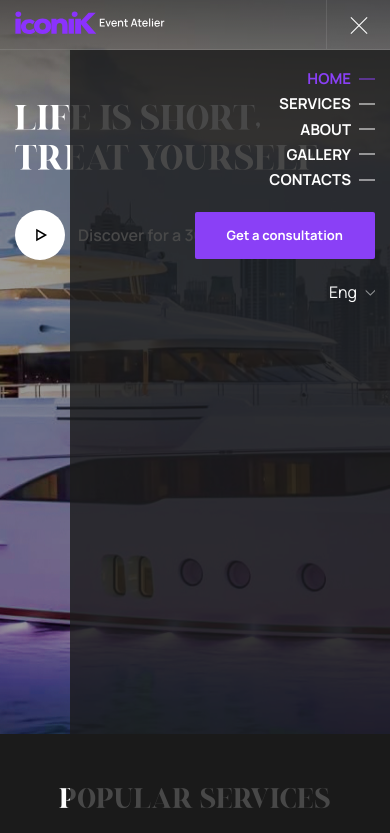
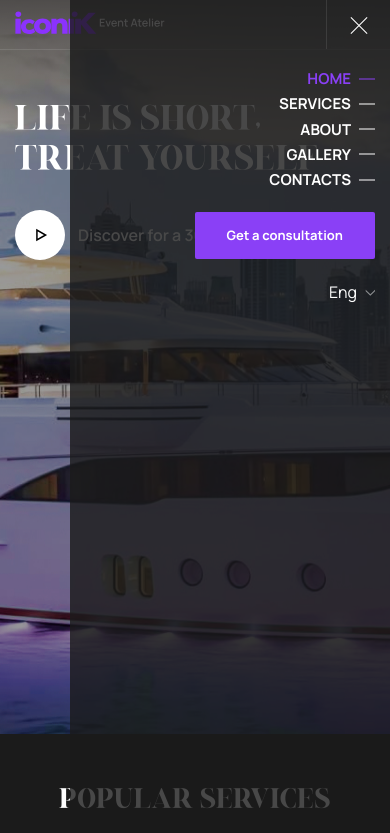
Before and after one commit to ptrv-dev/www-iconik, a website: page src/index.html in a window 390 px wide. Both pictures are taken after a click on the button 358 px from the left and 24 px from the top of the page. Shown: the top 833 px of the page. Drawn offline with nearby package versions, Linux system fonts and the light colour scheme; files that its build step writes are made by us from their sources; a web font is replaced by a local one.

Commit message:
header fix

```diff
--- a/src/js/app.js
+++ b/src/js/app.js
@@ -6,9 +6,11 @@ const handleMenuBtnClick = () => {
   if (menuBtn.classList.contains('header__burger_active')) {
     menuBtn.classList.remove('header__burger_active');
     menuToDisplay.classList.remove('header__menu_active');
+    document.body.classList.remove('no-scroll');
   } else {
     menuBtn.classList.add('header__burger_active');
     menuToDisplay.classList.add('header__menu_active');
+    document.body.classList.add('no-scroll');
   }
 };
 
--- a/src/scss/app/_common.scss
+++ b/src/scss/app/_common.scss
@@ -14,6 +14,9 @@ body {
   }
   color: $font-color;
   background: $body-background;
+  &.no-scroll {
+    overflow: hidden;
+  }
 }
 
 .container {
--- a/src/scss/pages/_header.scss
+++ b/src/scss/pages/_header.scss
@@ -30,14 +30,14 @@ $header-height: 50px;
   //TODO: change background
   &__menu {
     position: fixed;
-    top: $header-height;
+    top: 0;
     right: 0;
     max-width: 20rem;
     width: 100%;
     height: 100%;
     z-index: 999;
     background: rgba($dark, 0.8);
-    padding: 20px $container-padding;
+    padding: 70px $container-padding 20px $container-padding;
     display: flex;
     flex-direction: column;
     align-items: flex-end;
@@ -69,6 +69,7 @@ $header-height: 50px;
     height: 100%;
     padding: 20px;
     border-left: 1px solid rgba(#fff, 0.1);
+    z-index: 1001;
     span {
       width: 100%;
       height: 1px;
```
